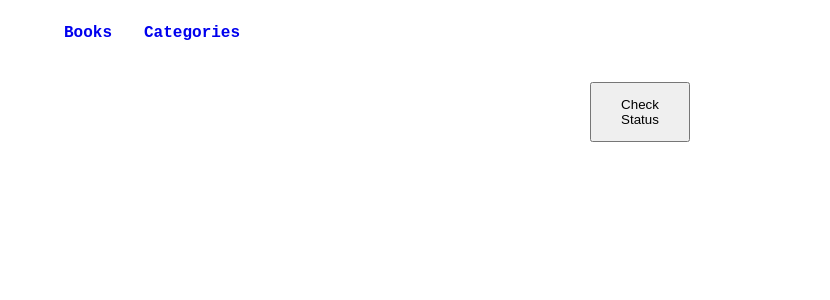
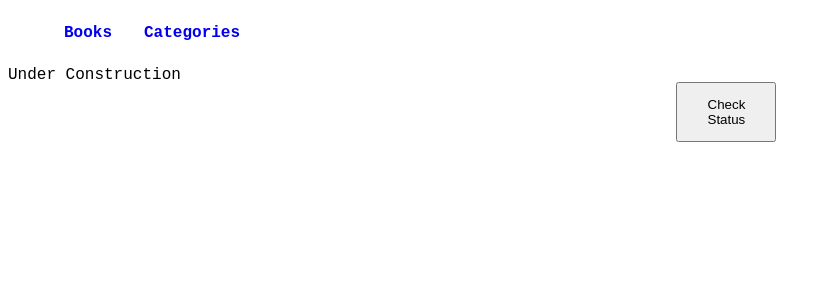
Before and after one commit to kwambiee/react-bookstore, a React (Create React App) app: page /categories in a window 1280 px wide. Shown: the top 300 px of the page, without its empty margins (0-830 px from the left). Built offline with nearby package versions, Linux system fonts and the light colour scheme.

Commit message:
Dispatch actions for categories

```diff
--- a/src/Redux/categories/categories.js
+++ b/src/Redux/categories/categories.js
@@ -4,10 +4,11 @@ export const checkStatus = () => ({
 	type: STATUS_CHECKED,
 });
 
-export default function statusReducer(state = [], action) {
+const initialState = 'Under Construction';
+export default function statusReducer(state = initialState, action) {
 	switch (action.type) {
 		case STATUS_CHECKED:
-      return 'Under Construction';
+			return state;
 		default:
 			return state;
 	}
--- a/src/Redux/configureStore.js
+++ b/src/Redux/configureStore.js
@@ -5,7 +5,7 @@ import statusReducer from './categories/categories';
 
 const rootReducer = combineReducers({
 	books: bookReducer,
-	categorie: statusReducer,
+	categories: statusReducer,
 });
 
 const store = configureStore({ reducer: rootReducer });
--- a/src/components/Categories.js
+++ b/src/components/Categories.js
@@ -1,11 +1,14 @@
 import React from 'react';
-import { useDispatch } from 'react-redux';
+import { useSelector, useDispatch } from 'react-redux';
 import { checkStatus } from '../Redux/categories/categories';
 
 function Categories() {
+	const statCheck = useSelector((state) => state.categories);
+	console.log(statCheck);
 	const dispatch = useDispatch();
 	return (
 		<div className='category'>
+			<div>{statCheck}</div>
 			<button
 				className='status'
 				type='submit'
```
Lines whose indentation alone changed are shown as unchanged.
